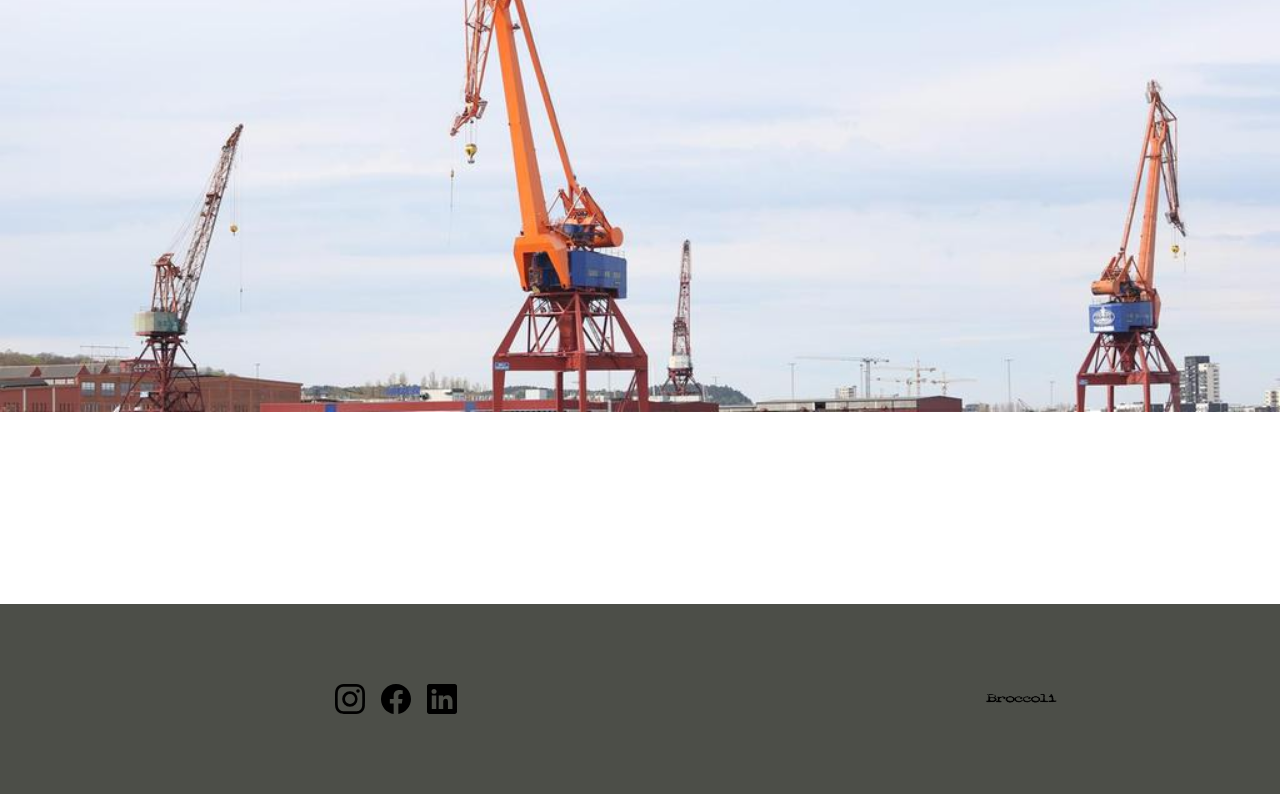
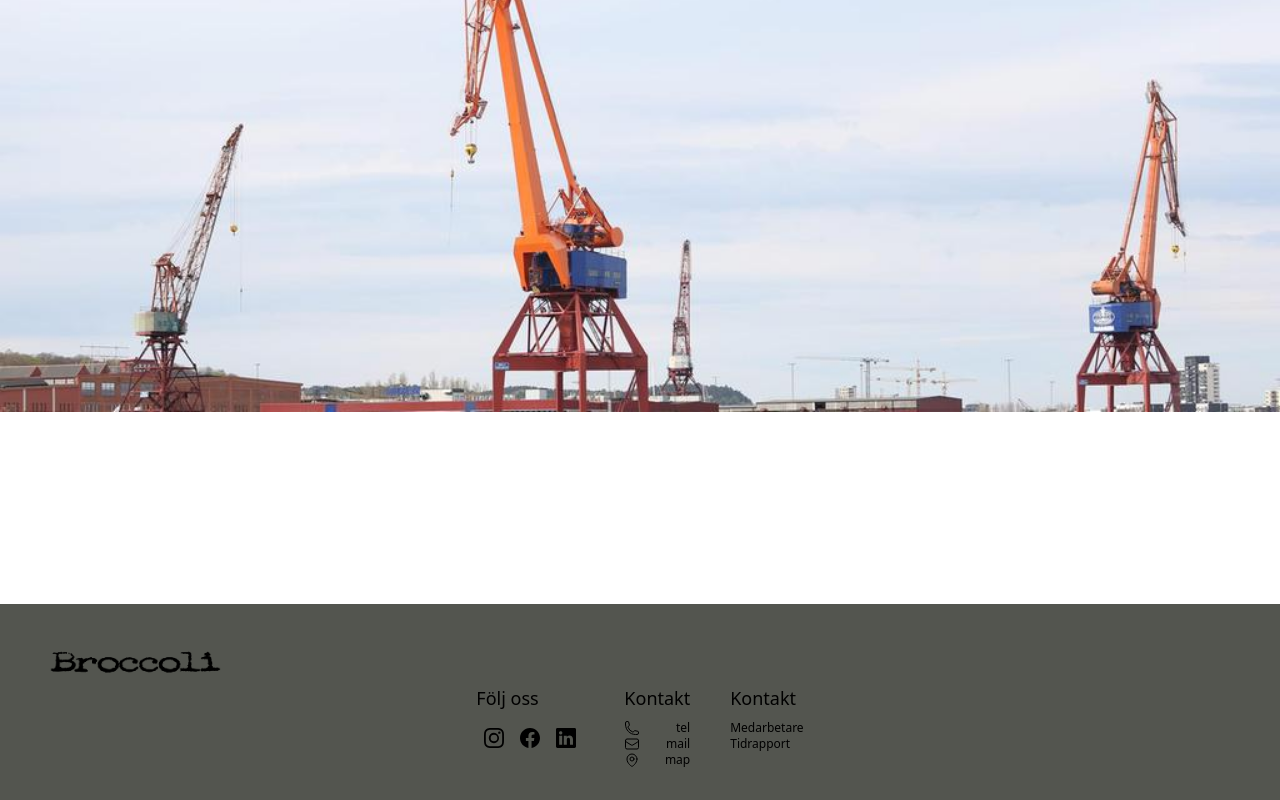
Before and after one commit to andtru0913/broccoli, a Next.js app: page /about in a window 1280 px wide. Shown: the part 1421-2221 px from the top of the page. Built offline with nearby package versions, Linux system fonts and the light colour scheme.

Commit message:
styled: footer

```diff
--- a/components/footer.js
+++ b/components/footer.js
@@ -1,48 +1,118 @@
 
 
-import styles from './footer.module.css'
+
 import Image from 'next/image';
-import {BsInstagram, BsFacebook, BsLinkedin} from 'react-icons/bs'
+import { BsInstagram, BsFacebook, BsLinkedin } from 'react-icons/bs'
 import Link from 'next/link';
 const Footer = () => {
     return (
-        <footer className={styles.footer}>
+        <footer className=" py-8 bg-green-dark">
 
-            <div className={styles.grid}>
 
-                <div className={styles.section}>
-
-                    <a className={styles.socialmedia}>
-                        <BsInstagram size={30}/>
+            <div className='px-12 pt-2'>
+                <Link href="/">
+                    <a>
+                        <img
+                            className="h-8 w-auto sm:h-10"
+                            src="/images/BroccoliBlack.png"
+                            alt='Broccoli logo'
+                        />
                     </a>
 
-                    <a className={styles.socialmedia}>
-                        <BsFacebook size={30}/>
-                    </a>
+                </Link>
+            </div>
+            <div className="flex flex-wrap align-middle justify-center">
 
-                    <a className={styles.socialmedia}>
-                        <BsLinkedin size={30}/>
-                    </a>
+                <div className='flex flex-col px-5'>
+                    <h1 className='pb-2 text-lg'>Följ oss</h1>
+                    <div className="flex flex-row  text-left bg-inherit">
 
-                </div>
+                        <a className="p-2 hover:scale-105">
+                            <BsInstagram size={20} />
+                        </a>
 
-                <div className={styles.section}>
+                        <a className="p-2 hover:scale-105">
+                            <BsFacebook size={20} />
+                        </a>
 
-                </div>
+                        <a className="p-2 hover:scale-105">
+                            <BsLinkedin size={20} />
+                        </a>
 
-                <div className={styles.section}>
+                    </div>
 
                 </div>
 
 
-                <Link href={"/"}>
-                <a>
-                        <Image src="/images/BroccoliBlack.png" alt="Broccoli Logo" width={72} height={16} />
-                </a>
-                </Link>
+                <div className="flex flex-col px-5">
+                    <h1 className='pb-2 text-lg'>Kontakt</h1>
+                    <div className="flex flex-col text-left bg-inherit align-middle">
+                        <a className='hover:text-theme-green'>
+
+                            <div className='flex flex-row justify-between align-middle'>
+                                <svg xmlns="http://www.w3.org/2000/svg" fill="none" viewBox="0 0 24 24" strokeWidth={1.5} stroke="currentColor" className="w-4 h-4">
+                                    <path strokeLinecap="round" strokeLinejoin="round" d="M2.25 6.75c0 8.284 6.716 15 15 15h2.25a2.25 2.25 0 002.25-2.25v-1.372c0-.516-.351-.966-.852-1.091l-4.423-1.106c-.44-.11-.902.055-1.173.417l-.97 1.293c-.282.376-.769.542-1.21.38a12.035 12.035 0 01-7.143-7.143c-.162-.441.004-.928.38-1.21l1.293-.97c.363-.271.527-.734.417-1.173L6.963 3.102a1.125 1.125 0 00-1.091-.852H4.5A2.25 2.25 0 002.25 4.5v2.25z" />
+                                </svg>
+
+                                <p className='text-xs'>tel</p>
+                            </div>
+                        </a>
+                        <a className='hover:text-theme-green'>
+
+
+                            <div className='flex flex-row justify-between align-middle'>
+                                <svg xmlns="http://www.w3.org/2000/svg" fill="none" viewBox="0 0 24 24" strokeWidth={1.5} stroke="currentColor" className="w-4 h-4">
+                                    <path strokeLinecap="round" strokeLinejoin="round" d="M21.75 6.75v10.5a2.25 2.25 0 01-2.25 2.25h-15a2.25 2.25 0 01-2.25-2.25V6.75m19.5 0A2.25 2.25 0 0019.5 4.5h-15a2.25 2.25 0 00-2.25 2.25m19.5 0v.243a2.25 2.25 0 01-1.07 1.916l-7.5 4.615a2.25 2.25 0 01-2.36 0L3.32 8.91a2.25 2.25 0 01-1.07-1.916V6.75" />
+                                </svg>
+
+
+                                <p className='text-xs'>mail</p>
+                            </div>
+                        </a>
+                        <a className='hover:text-theme-green'>
+
+                            <div className='flex flex-row justify-between align-middle'>
+                                <svg xmlns="http://www.w3.org/2000/svg" fill="none" viewBox="0 0 24 24" strokeWidth={1.5} stroke="currentColor" className="w-4 h-4">
+                                    <path strokeLinecap="round" strokeLinejoin="round" d="M15 10.5a3 3 0 11-6 0 3 3 0 016 0z" />
+                                    <path strokeLinecap="round" strokeLinejoin="round" d="M19.5 10.5c0 7.142-7.5 11.25-7.5 11.25S4.5 17.642 4.5 10.5a7.5 7.5 0 1115 0z" />
+                                </svg>
+
+
+
+                                <p className='text-xs'>map</p>
+                            </div>
+                        </a>
+
+
+
+                    </div>
+                </div>
+
+                <div className="flex flex-col px-5 bg-inherit">
+                    <h1 className='pb-2 text-lg'>Kontakt</h1>
+
+                    <a className='hover:text-theme-green'>
+
+                        <p className='text-xs'>Medarbetare</p>
+                    </a>
+
+
+                    <a className='hover:text-theme-green'>
+
+                        <p className='text-xs'>Tidrapport</p>
+                    </a>
+
+
+
+
+
+                </div>
+
+
+
             </div>
 
-      </footer>
+        </footer>
     );
 }
 
```
